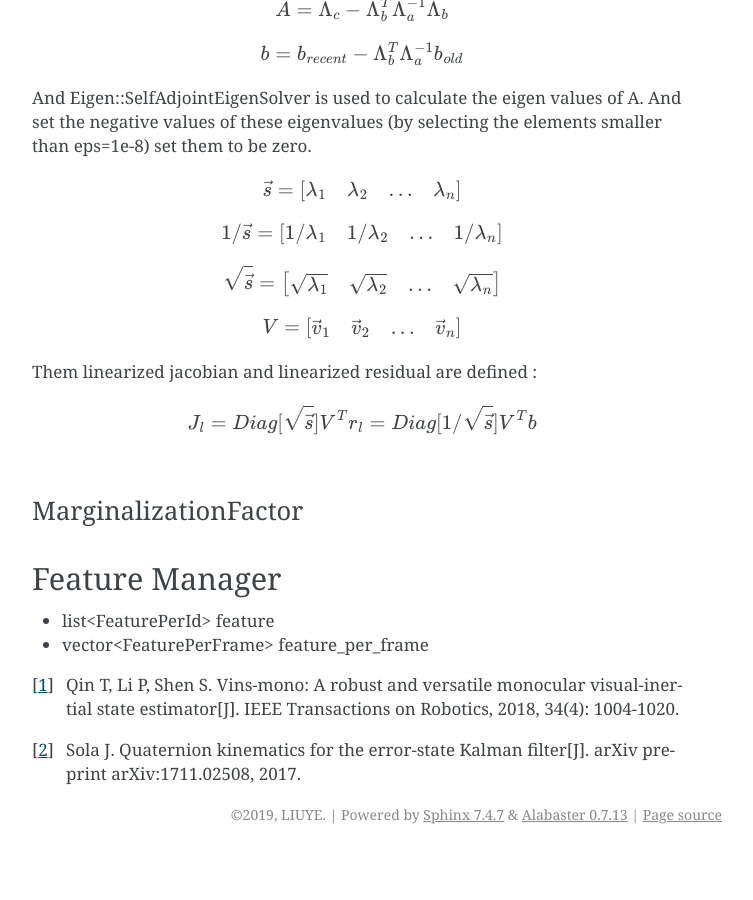
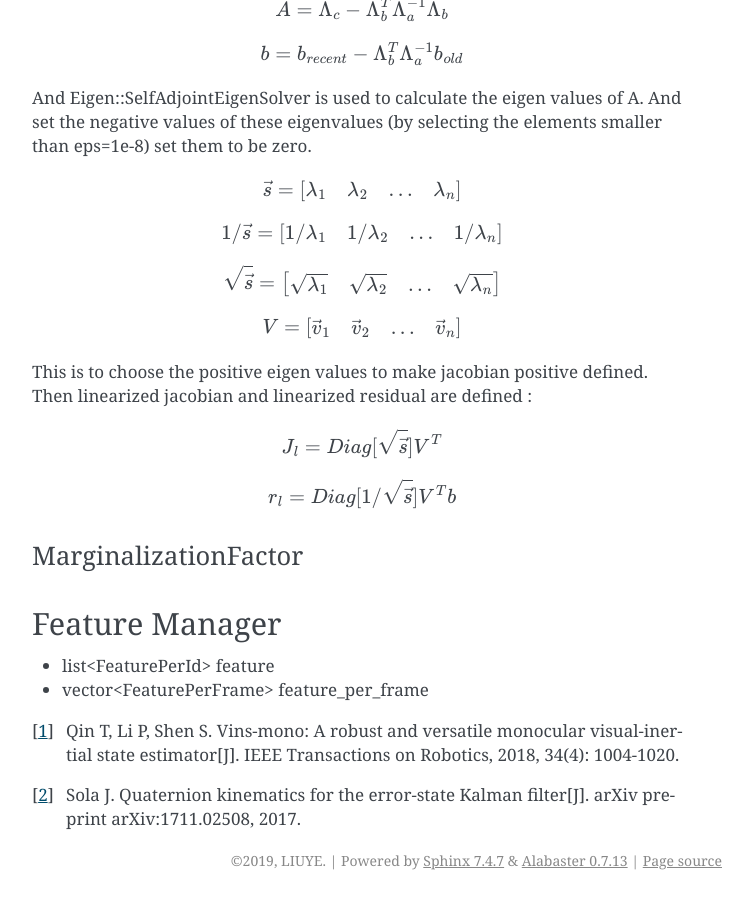
Before and after one commit to gggliuye/VIO, a Sphinx documentation site: the page built from docs/deepblue/LM.rst, in a window 1280 px wide and 900 px high, scrolled down 7800 px. Shown: the whole window, without its empty margins (388-1141 px from the left). Built offline with Sphinx 7.4.7, drawn with Linux system fonts in a browser that asks for light colours; before the commit the page ends 8654 px from its top, so only the background shows below that.

Commit message:
Update LM.rst

```diff
--- a/docs/deepblue/LM.rst
+++ b/docs/deepblue/LM.rst
@@ -353,13 +353,14 @@ And Eigen::SelfAdjointEigenSolver is used to calculate the eigen values of A. An
 .. math::
     V = \begin{bmatrix} \vec{v}_{1} & \vec{v}_{2} & ... & \vec{v}_{n} \end{bmatrix}
 
-Them linearized jacobian and linearized residual are defined :
+This is to choose the positive eigen values to make jacobian positive defined.
+Then linearized jacobian and linearized residual are defined :
 
 .. math::
     J_{l} = Diag[\sqrt{\vec{s}}] V^{T}
-    r_{l} = Diag[1/\sqrt{\vec{s}}] V^{T} b
 
 .. math::
+    r_{l} = Diag[1/\sqrt{\vec{s}}] V^{T} b
 
 
 MarginalizationFactor
```
